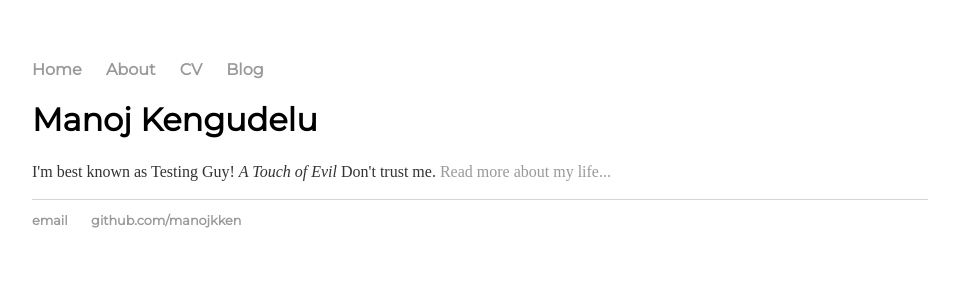
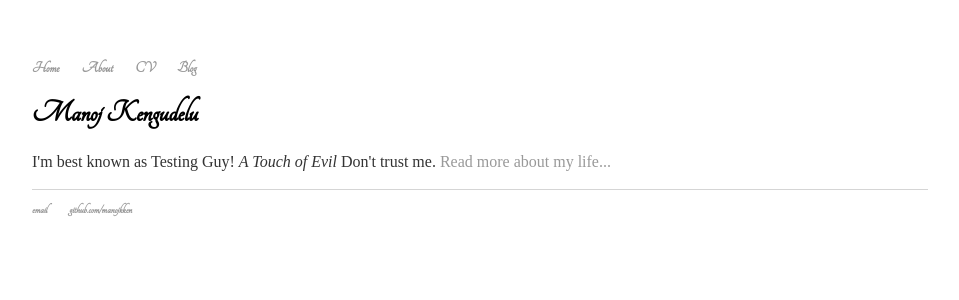
Before and after one commit to mkken/mkken.github.io, a Jekyll site: the page built from index.html, in a window 1280 px wide. Shown: the top 300 px of the page, without its empty margins (160-1119 px from the left). Built offline with Jekyll 4.4.1, drawn with Linux system fonts in a browser that asks for light colours.

```diff
--- a/css/main.css
+++ b/css/main.css
@@ -1,10 +1,10 @@
-@import url(https://fonts.googleapis.com/css?family=Montserrat);
+@import url('https://fonts.googleapis.com/css?family=Tangerine');
 body {
     margin: 60px auto;
     width: 70%;
 }
 nav ul, footer ul {
-    font-family:'Montserrat', serif;
+    font-family:'Tangerine', serif;
     padding: 0px;
     list-style: none;
     font-weight: bold;
@@ -22,7 +22,7 @@
 }
 h1 {
     font-size: 2em;
-    font-family:'Montserrat', serif;;
+    font-family:'Tangerine', serif;;
 }
 p {
     font-size: 1em;
```
